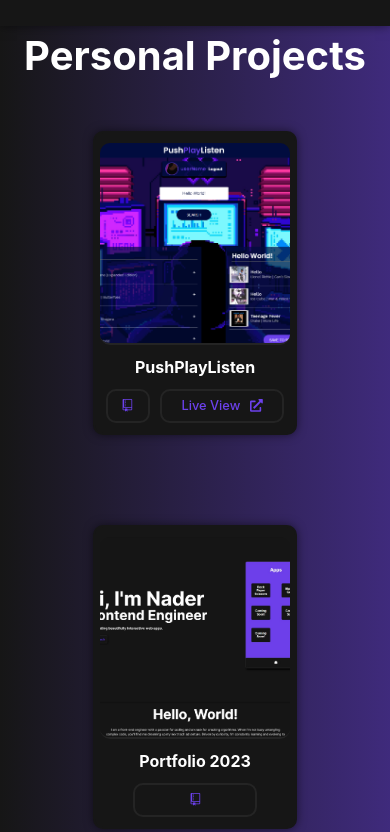
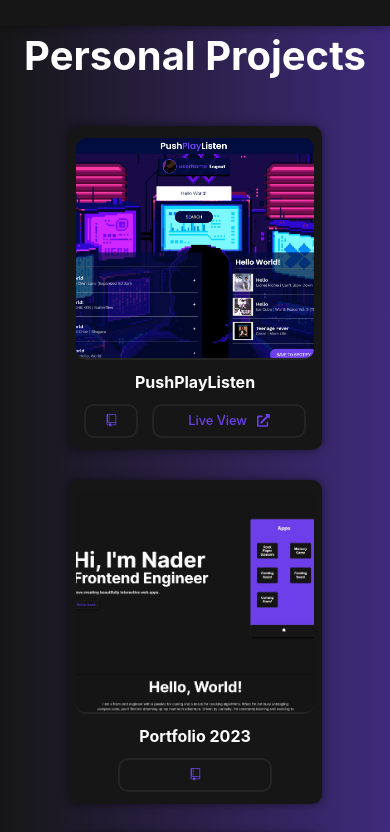
Before and after one commit to nadocodes/nader-antar, a React (Vite) app: page / in a window 390 px wide. Shown: the part 1460-2292 px from the top of the page. Built offline with nearby package versions, Linux system fonts and the light colour scheme.

Commit message:
updated dark-contact form colourway

```diff
--- a/src/components/App/App.css
+++ b/src/components/App/App.css
@@ -34,7 +34,7 @@ p, b {
   --border-color: #161616;
   --link-color: #FFFFFF;
   --link-hover-color: #161616;
-  --contact-bg-color: #845CF5;
+  --contact-bg-color: #f2f2f231;
   --contact-input-bg-color: #FFFFFF;
   --contact-text-color: #161616;
   --contact-border-color: #161616;
--- a/src/components/Contact/Contact.css
+++ b/src/components/Contact/Contact.css
@@ -14,7 +14,7 @@
     width: 500px;
     margin: auto;
     padding: 20px;
-    background-color: var(--transparent-bg);
+    background-color: var(--contact-bg-color);
     border-radius: 10px;
     box-shadow: 0 0 10px rgba(0, 0, 0, 0.5);
     gap: 10px;
--- a/src/components/Projects/Projects.css
+++ b/src/components/Projects/Projects.css
@@ -87,8 +87,9 @@
 
 @media screen and (max-width: 768px) {
     .projectCard {
-        max-width: 200px;
-        max-height: 300px;
+        max-width: 250px;
+        max-height: 320px;
+        margin: 15px;
     }
     .projectCard p {
         display: none;
```
